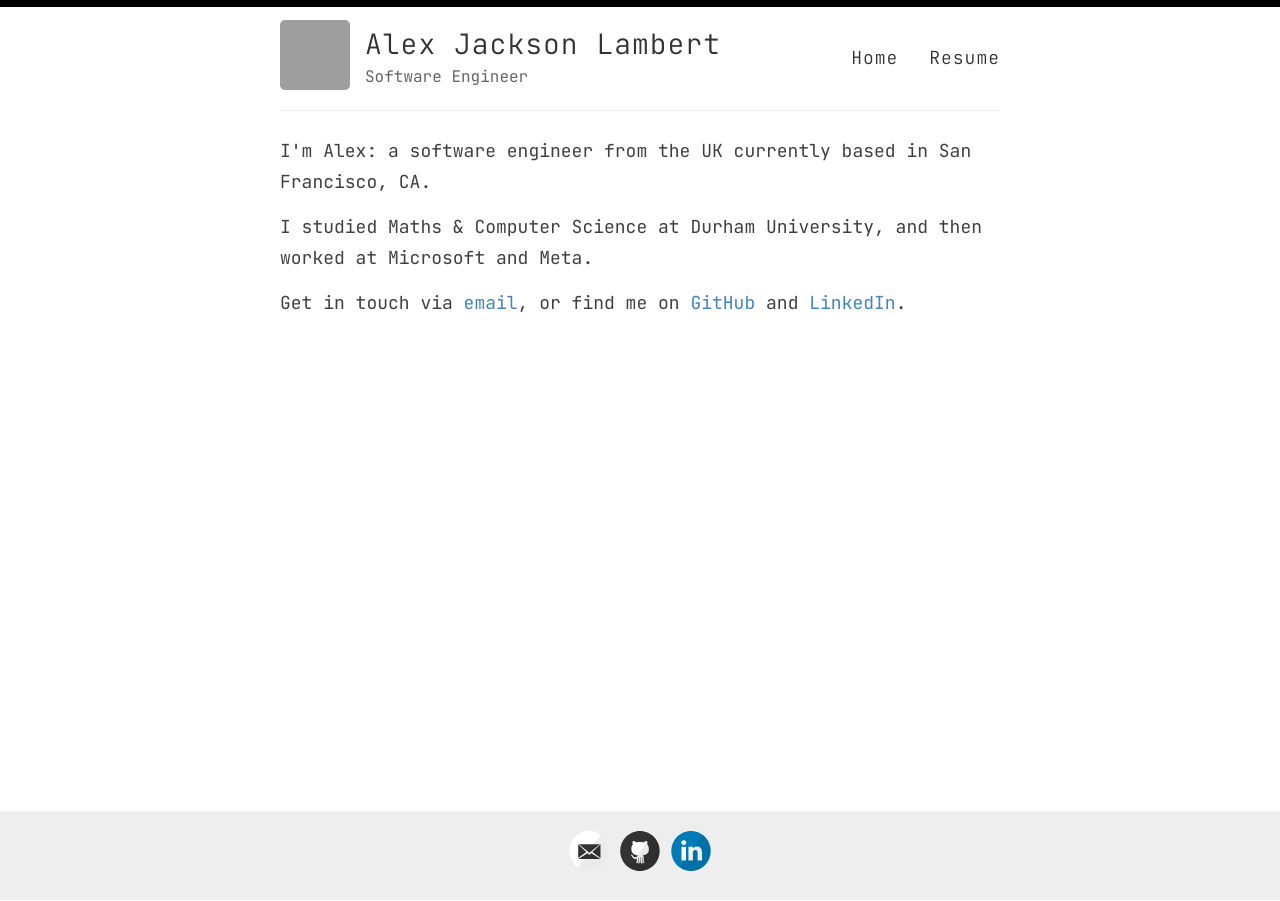
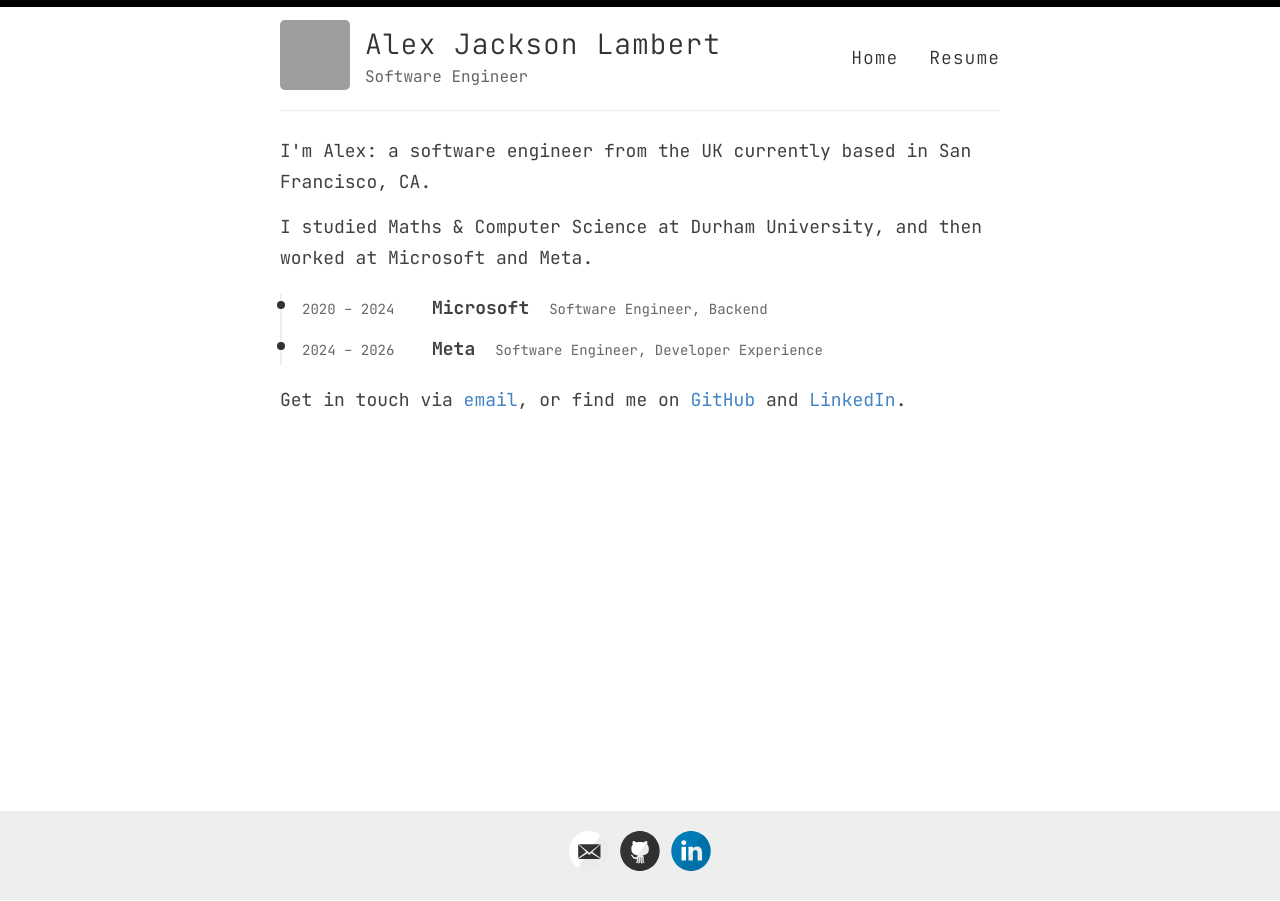
Before and after one commit to alex-jl/alex-jl.github.io, a Jekyll site: the page built from index.html, in a window 1280 px wide. Built offline with Jekyll 4.4.1, drawn with Linux system fonts in a browser that asks for light colours; the list of posts is cut into pages by our own code; grey boxes are pictures that could not be loaded.

Commit message:
Add timeline

```diff
--- a/assets/style.scss
+++ b/assets/style.scss
@@ -1140,6 +1140,46 @@ Modules - reusable parts of our design
 }
 
 
+.timeline {
+  margin: 20px 0;
+  border-left: 2px solid $lightGray;
+  padding-left: 20px;
+}
+
+.timeline-entry {
+  position: relative;
+  margin: 10px 0;
+  display: flex;
+  gap: 20px;
+  align-items: baseline;
+
+  &::before {
+    content: '';
+    position: absolute;
+    left: -25px;
+    top: 8px;
+    width: 8px;
+    height: 8px;
+    border-radius: 50%;
+    background: $darkGray;
+  }
+}
+
+.timeline-period {
+  color: $gray;
+  font-size: 14px;
+  min-width: 110px;
+}
+
+.timeline-company {
+  font-weight: bold;
+}
+
+.timeline-role {
+  color: $gray;
+  font-size: 14px;
+}
+
 // Settled on moving the import of syntax highlighting to the bottom of the CSS
 // ... Otherwise it really bloats up the top of the CSS file and makes it difficult to find the start
 //@import "highlights";
--- a/index.html
+++ b/index.html
@@ -7,6 +7,18 @@ layout: default
   <p>
     I studied Maths & Computer Science at Durham University, and then worked at Microsoft and Meta.
   </p>
+  <div class="timeline">
+    <div class="timeline-entry">
+      <span class="timeline-period">2020 – 2024</span>
+      <span class="timeline-company">Microsoft</span>
+      <span class="timeline-role">Software Engineer, Backend</span>
+    </div>
+    <div class="timeline-entry">
+      <span class="timeline-period">2024 – 2026</span>
+      <span class="timeline-company">Meta</span>
+      <span class="timeline-role">Software Engineer, Developer Experience</span>
+    </div>
+  </div>
   <p>
     Get in touch via <a href="mailto:alexjacksonlambert@gmail.com">email</a>,
     or find me on <a href="https://github.com/alex-jl">GitHub</a>
```
